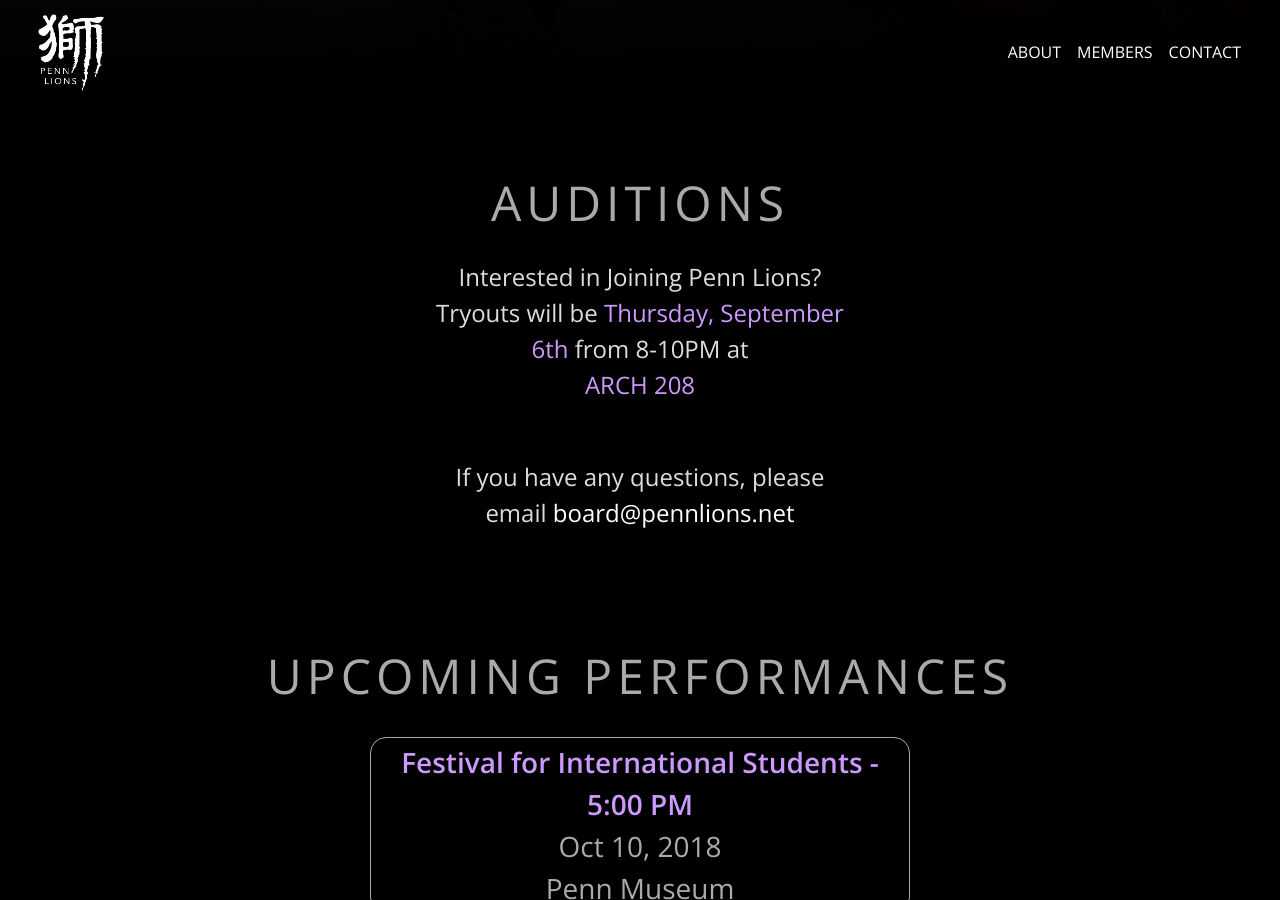
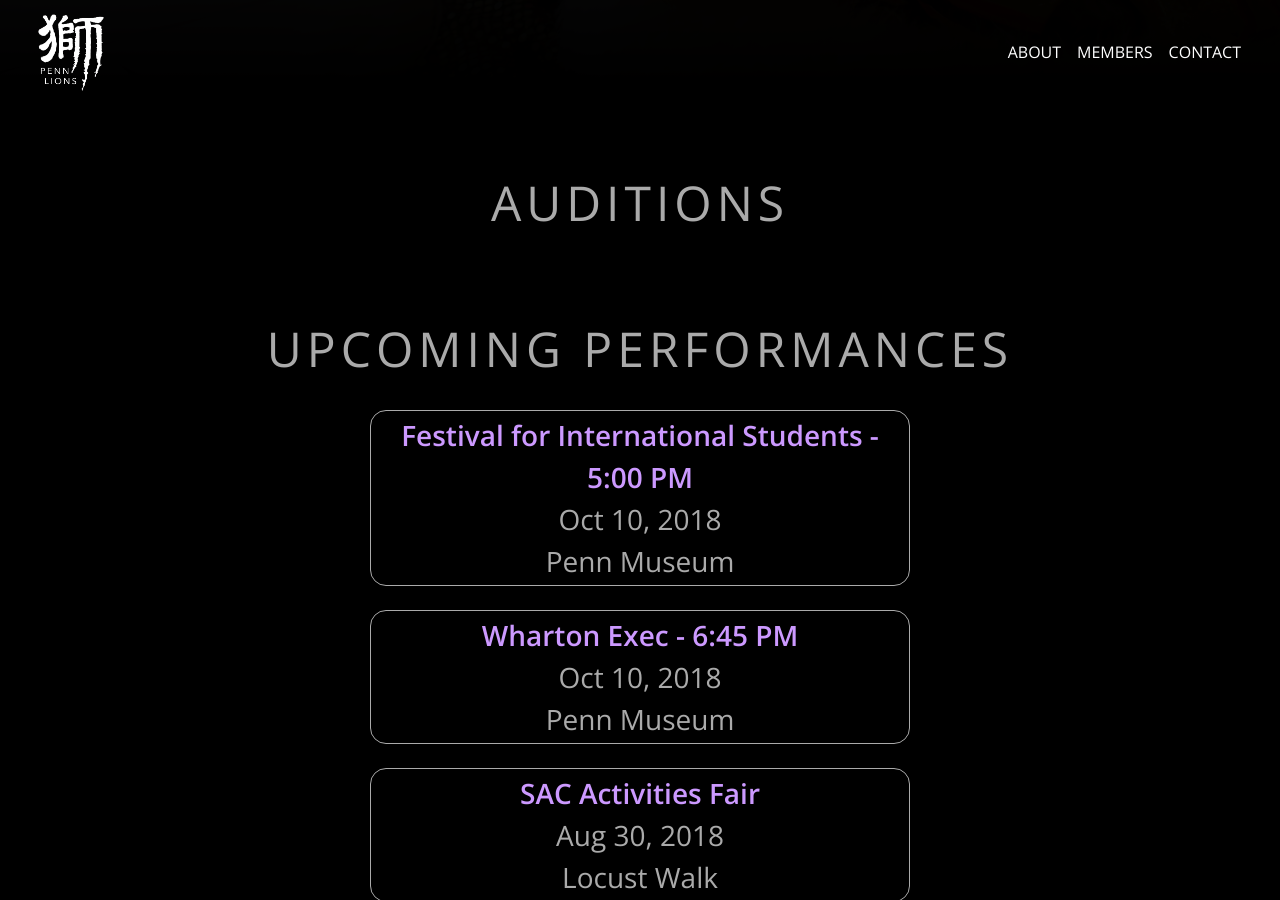
Before and after one commit to irene-zh/plion, a Jekyll site: the page built from index.html, in a window 1280 px wide and 900 px high, scrolled down 572 px. Built offline with Jekyll 4.4.1, drawn with Linux system fonts in a browser that asks for light colours; nearby versions of some CDN libraries.

Commit message:
Update index.html
removed audition information

```diff
--- a/index.html
+++ b/index.html
@@ -19,10 +19,6 @@ layout: default
       <div class ="col"></div>
       <div class="myposts col-6">
 
-      <p>Interested in Joining Penn Lions?<br>Tryouts will be
-        <strong style="color: #cc99ff;">Thursday, September 6th</strong> from 8-10PM at<br><strong style="color: #cc99ff;">ARCH 208</strong></p>
-
-      <p>If you have any questions, please email <a href="mailto:board@pennlions.net">board@pennlions.net</a></p>
     </div>
    <!--END POSTS-->
    <div class ="col"></div>
```
